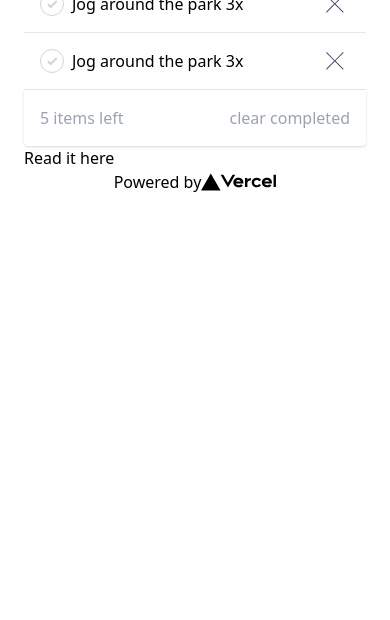
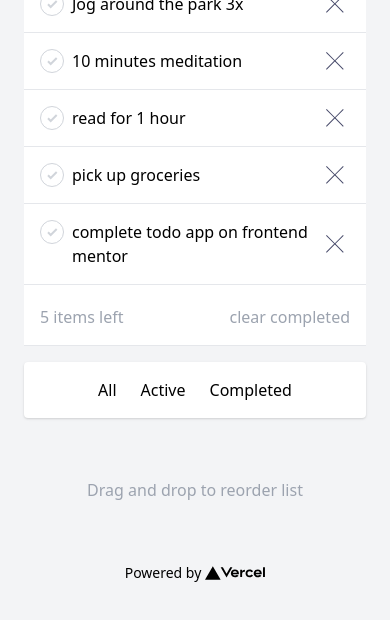
Before and after one commit to chara0511/to-do-app, a Next.js app: page / in a window 390 px wide. Shown: the top 620 px of the page. Built offline with nearby package versions, Linux system fonts and the light colour scheme.

Commit message:
mobil first - filterbar component done

```diff
--- /dev/null
+++ b/components/common/FilterBar/FilterBar.tsx
@@ -0,0 +1,19 @@
+import { FC } from 'react';
+
+const FilterBar: FC = (): JSX.Element => {
+  return (
+    <div className="my-4 p-4 bg-white w-full rounded shadow text-center">
+      <button className="mx-2 px-1" type="button">
+        All
+      </button>
+      <button className="mx-2 px-1" type="button">
+        Active
+      </button>
+      <button className="mx-2 px-1" type="button">
+        Completed
+      </button>
+    </div>
+  );
+};
+
+export default FilterBar;
--- /dev/null
+++ b/components/common/FilterBar/index.ts
@@ -0,0 +1 @@
+export { default } from './FilterBar';
--- a/components/common/Footer/Footer.tsx
+++ b/components/common/Footer/Footer.tsx
@@ -2,15 +2,16 @@ import Image from 'next/image';
 
 const Footer = (): JSX.Element => {
   return (
-    <footer className="flex items-center justify-center w-full">
+    <footer className="flex items-center justify-center w-full text-sm">
       <a
+        className="mr-1"
         href="https://vercel.com?utm_source=create-next-app&utm_medium=default-template&utm_campaign=create-next-app"
         target="_blank"
         rel="noopener noreferrer"
       >
         Powered by
       </a>
-      <Image src="/vercel.svg" alt="Vercel Logo" width={75} height={24} />
+      <Image src="/vercel.svg" alt="Vercel Logo" width={60} height={22} />
     </footer>
   );
 };
--- a/components/common/Header/Header.tsx
+++ b/components/common/Header/Header.tsx
@@ -1,5 +1,5 @@
 import Image from 'next/image';
-import { SunIcon } from '@components/icons';
+import { MoonIcon } from '@components/icons';
 
 const Header = (): JSX.Element => {
   return (
@@ -11,7 +11,7 @@ const Header = (): JSX.Element => {
 
         <button type="button" className="text-white hover:text-yellow-300">
           <span>
-            <SunIcon />
+            <MoonIcon />
           </span>
         </button>
       </div>
--- a/components/common/Layout/Layout.tsx
+++ b/components/common/Layout/Layout.tsx
@@ -3,13 +3,13 @@ import { Footer, Header } from '@components/common';
 
 const Layout: FC = ({ children }) => {
   return (
-    <>
+    <div className="bg-gray-100 min-h-screen">
       <Header />
 
       <main className="relative -mt-24 px-6">{children}</main>
 
       <Footer />
-    </>
+    </div>
   );
 };
 
--- a/components/common/ToDoList/ToDoList.tsx
+++ b/components/common/ToDoList/ToDoList.tsx
@@ -1,10 +1,19 @@
 import { CheckIcon, CrossIcon } from '@components/icons';
+import { FC } from 'react';
 
-const ToDoList = (): JSX.Element => {
+const ToDoList: FC = (): JSX.Element => {
+  const todos: string[] = [
+    'Jog around the park 3x',
+    '10 minutes meditation',
+    'read for 1 hour',
+    'pick up groceries',
+    'complete todo app on frontend mentor',
+  ];
+
   return (
-    <>
-      <ul className="bg-white w-full mt-4 rounded-t">
-        <li className="p-4 border-b">
+    <ul className="bg-white w-full mt-4 rounded-t">
+      {todos.map((todo, i) => (
+        <li key={i} className="p-4 border-b hover:shadow">
           <div className="flex">
             <button
               type="button"
@@ -13,7 +22,7 @@ const ToDoList = (): JSX.Element => {
               <CheckIcon />
             </button>
 
-            <p className="flex-1">Jog around the park 3x</p>
+            <p className="flex-1">{todo}</p>
 
             <button
               type="button"
@@ -23,33 +32,13 @@ const ToDoList = (): JSX.Element => {
             </button>
           </div>
         </li>
+      ))}
 
-        <li className="p-4 border-b">
-          <div className="flex">
-            <button
-              type="button"
-              className="flex justify-center items-center max-w-2xs w-full h-6 mr-2 text-gray-300 text-center border border-gray-300 border-solid rounded-full hover:outline-none focus:outline-none"
-            >
-              <CheckIcon />
-            </button>
-
-            <p className="flex-1">Jog around the park 3x</p>
-
-            <button
-              type="button"
-              className="max-w-2xs w-full ml-2 text-gray-300 text-center rounded-full hover:outline-none focus:outline-none"
-            >
-              <CrossIcon />
-            </button>
-          </div>
-        </li>
-      </ul>
-
-      <div className="flex justify-between bg-white w-full p-4 text-gray-400 rounded-b shadow">
+      <li className="border-b flex justify-between mt-1 p-4 text-gray-400">
         <p>5 items left</p>
         <p>clear completed</p>
-      </div>
-    </>
+      </li>
+    </ul>
   );
 };
 
--- a/components/common/index.ts
+++ b/components/common/index.ts
@@ -1,3 +1,4 @@
+export { default as FilterBar } from './FilterBar';
 export { default as Footer } from './Footer';
 export { default as Head } from './Head';
 export { default as Header } from './Header';
--- /dev/null
+++ b/components/icons/MoonIcon.tsx
@@ -0,0 +1,19 @@
+import { FC, SVGProps } from 'react';
+
+interface Props extends SVGProps<SVGSVGElement> {
+  className?: string;
+}
+
+const MoonIcon: FC<Props> = ({ ...props }) => {
+  return (
+    <svg xmlns="http://www.w3.org/2000/svg" width="26" height="26" {...props}>
+      <path
+        fill="currentColor"
+        fillRule="evenodd"
+        d="M13 0c.81 0 1.603.074 2.373.216C10.593 1.199 7 5.43 7 10.5 7 16.299 11.701 21 17.5 21c2.996 0 5.7-1.255 7.613-3.268C23.22 22.572 18.51 26 13 26 5.82 26 0 20.18 0 13S5.82 0 13 0z"
+      />
+    </svg>
+  );
+};
+
+export default MoonIcon;
--- a/components/icons/SunIcon.tsx
+++ b/components/icons/SunIcon.tsx
@@ -4,11 +4,9 @@ interface Props extends SVGProps<SVGSVGElement> {
   className?: string;
 }
 
-const SunIcon: FC<Props> = (props) => {
-  const { className, ...rest } = props;
-
+const SunIcon: FC<Props> = ({ ...props }) => {
   return (
-    <svg xmlns="http://www.w3.org/2000/svg" width="26" height="26" className={className} {...rest}>
+    <svg xmlns="http://www.w3.org/2000/svg" width="26" height="26" {...props}>
       <path
         fill="currentColor"
         fillRule="evenodd"
--- a/components/icons/index.ts
+++ b/components/icons/index.ts
@@ -1,3 +1,4 @@
 export { default as CheckIcon } from './CheckIcon';
 export { default as CrossIcon } from './CrossIcon';
+export { default as MoonIcon } from './MoonIcon';
 export { default as SunIcon } from './SunIcon';
--- a/pages/index.tsx
+++ b/pages/index.tsx
@@ -1,16 +1,17 @@
-import { Layout, Searchbar, ToDoList } from '@components/common';
-import Link from 'next/link';
+import { FilterBar, Layout, Searchbar, ToDoList } from '@components/common';
 
 const Home = (): JSX.Element => {
   return (
     <>
       <Searchbar />
 
-      <div>
-        <ToDoList />
+      <ToDoList />
+
+      <FilterBar />
+
+      <div className="h-28 mb-4 flex justify-center items-center text-gray-400">
+        <span>Drag and drop to reorder list</span>
       </div>
-
-      <Link href="/demo">Read it here</Link>
     </>
   );
 };
```
Also changed, not shown: components/icons/icon-moon.svg (deleted).
